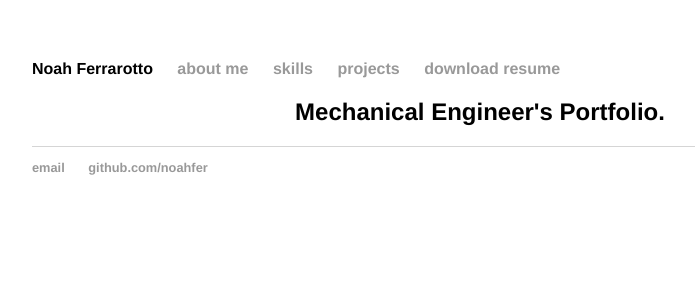
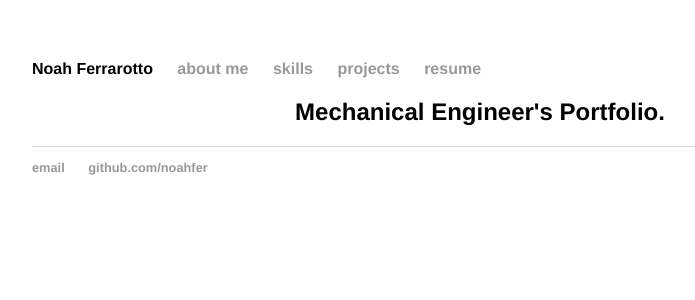
Before and after one commit to noahfer/noahfer.github.io, a Jekyll site: the page built from index.md, in a window 1280 px wide. Shown: the top 300 px of the page, without its empty margins (160-855 px from the left). Built offline with Jekyll 4.4.1, drawn with Linux system fonts in a browser that asks for light colours.

Commit message:
Update default.html

```diff
--- a/_layouts/default.html
+++ b/_layouts/default.html
@@ -4,6 +4,11 @@
 			<title>{{ page.title }}</title>
 			<!-- link to main stylesheet -->
 			<link rel="stylesheet" type="text/css" href="/css/main.css">
+			<meta charset="utf-8">
+			<meta name="author"      content="Noah Ferrarotto">
+			<meta name="description" content="My portfolio website">
+			<meta name="keywords"    content="Noah,Ferrarotto,engineer,mechanical">
+			<meta name="viewport"    content="width=device-width, initial-scale=1.0">
 		</head>
 		<body>
 			<nav>
@@ -12,7 +17,7 @@
 					<li> <a href="/about">about me</a> </li>
 					<li> <a href="/skills">skills</a> </li>
 					<li> <a href="/projects">projects</a> </li>
-					<li> <a href="resume.pdf">download resume</a> </li>
+					<li> <a href="resume.pdf">resume</a> </li>
 				</ul>
 			</nav>
 			<div class="container">
@@ -21,9 +26,9 @@
 
 			</div><!-- /.container -->
 			<footer>
-	    			<ul>
-	        			<li><a href="mailto:noah.ferrarotto@mail.mcgill.ca">email</a></li>
-	        			<li><a href="https://github.com/noahfer">github.com/noahfer</a></li>
+    			<ul>
+        			<li><a href="mailto:noah.ferrarotto@mail.mcgill.ca">email</a></li>
+        			<li><a href="https://github.com/noahfer">github.com/noahfer</a></li>
 				</ul>
 			</footer>
 		</body>
```
